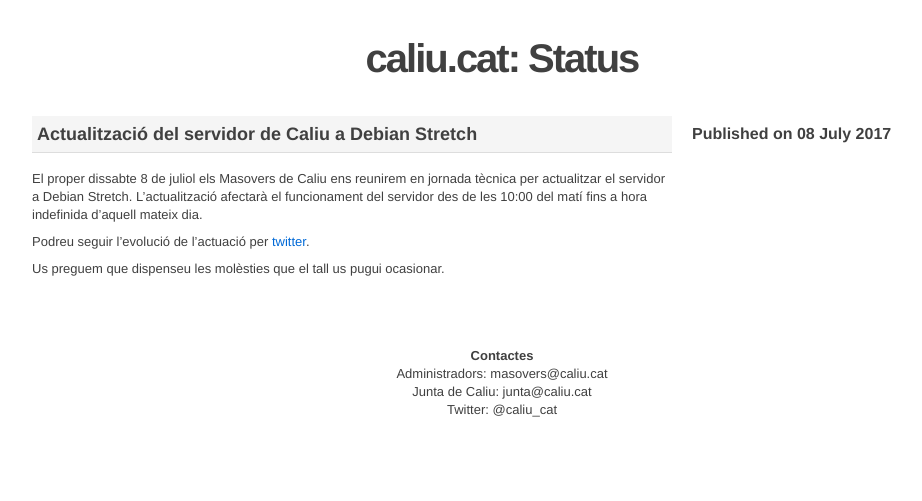
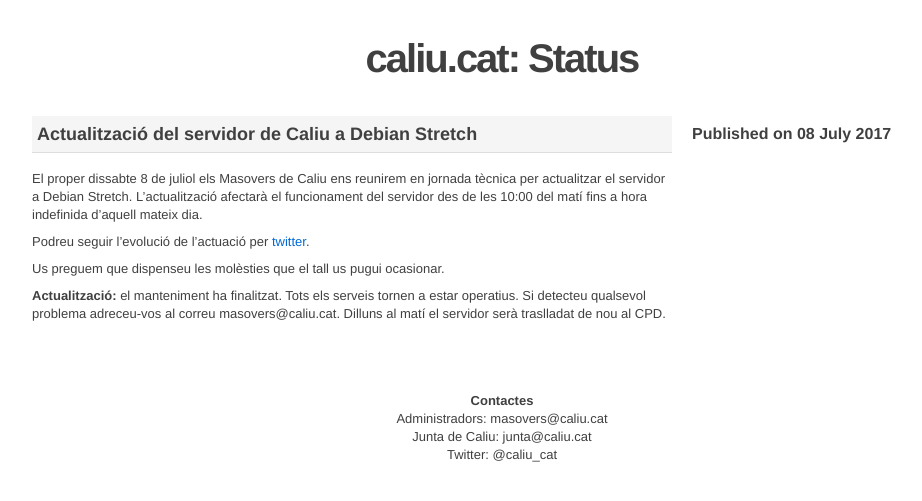
Before and after one commit to caliu/status, a Jekyll site: the page built from _posts/2017/2017-07-08-actualitzacio-servidor.md, in a window 1280 px wide. Shown: the top 501 px of the page, without its empty margins (138-1060 px from the left). Built offline with Jekyll 4.4.1, drawn with Linux system fonts in a browser that asks for light colours.

Commit message:
Update 2017-07-08-actualitzacio-servidor.md

```diff
--- a/_posts/2017/2017-07-08-actualitzacio-servidor.md
+++ b/_posts/2017/2017-07-08-actualitzacio-servidor.md
@@ -8,3 +8,5 @@
 Podreu seguir l’evolució de l’actuació per [twitter](https://twitter.com/caliu_cat).
 
 Us preguem que dispenseu les molèsties que el tall us pugui ocasionar.
+
+**Actualització:** el manteniment ha finalitzat. Tots els serveis tornen a estar operatius. Si detecteu qualsevol problema adreceu-vos al correu masovers@caliu.cat. Dilluns al matí el servidor serà traslladat de nou al CPD.
```
